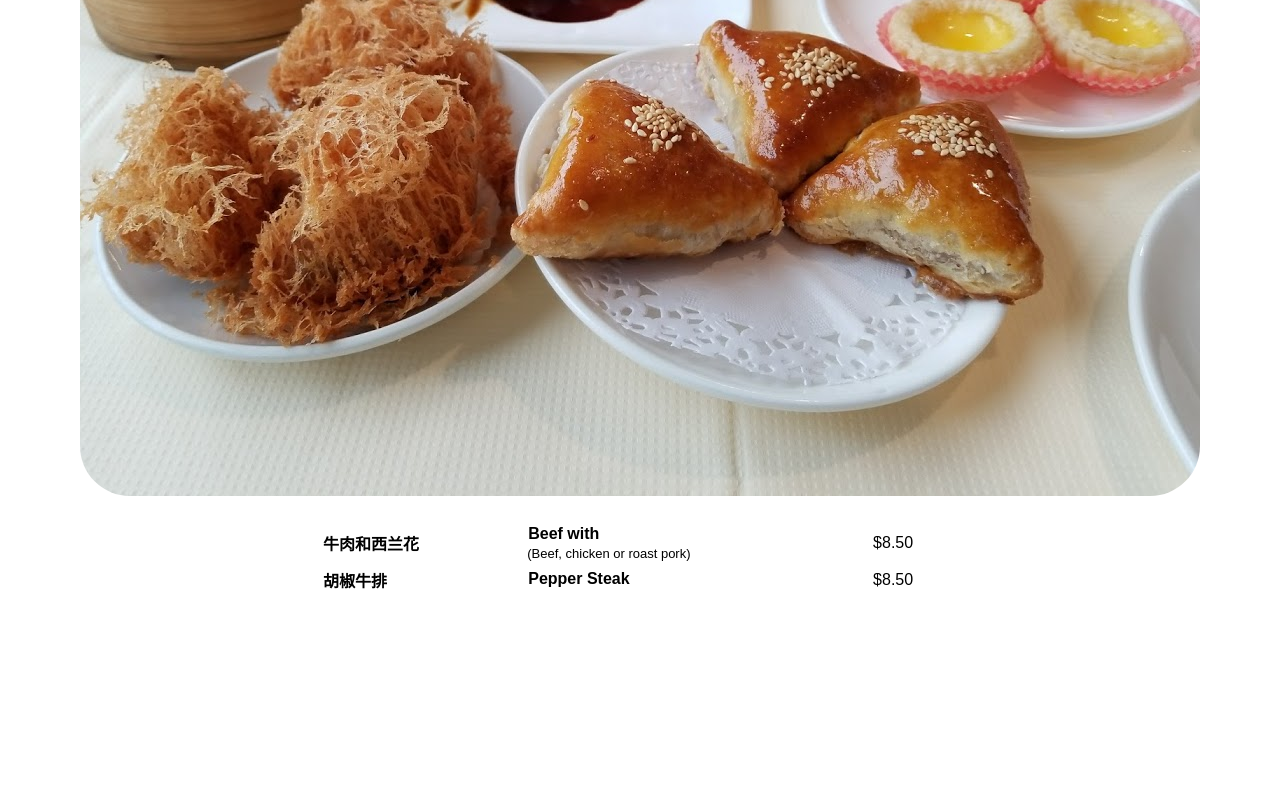
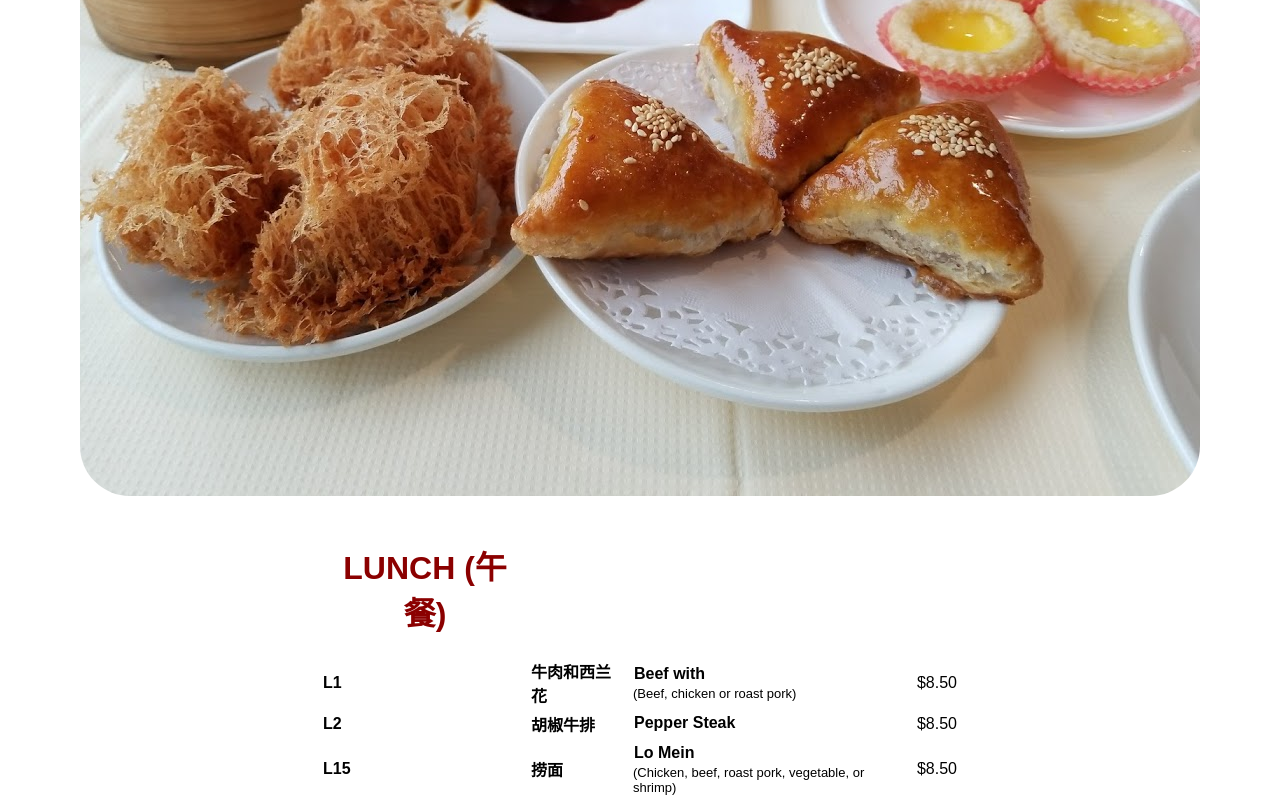
Before and after one commit to cwong2k16/MenuApp, a React (Create React App) app in the folder client/: page / in a window 1280 px wide. Shown: the part 552-1352 px from the top of the page. Before the commit the page ends 1148 px from the top, so only its background shows below. Built offline with nearby package versions, Linux system fonts and the light colour scheme.

Commit message:
general menu design looks fine; going to work on express back-end later to add/get items into/from mongoDB and dynamically display in menu

```diff
--- a/client/src/App.js
+++ b/client/src/App.js
@@ -5,8 +5,9 @@ class App extends Component {
   constructor(props) {
     super(props);
     this.state = {
-      data: [{"Chinese": "牛肉和西兰花", "English": "Beef with", "Desc":"(Beef, chicken or roast pork)", "Price":"$8.50"},
-             {"Chinese":"胡椒牛排", "English":"Pepper Steak", "Price":"$8.50"}]
+      data: [{"ID":"L1", "Chinese": "牛肉和西兰花", "English": "Beef with", "Desc":"(Beef, chicken or roast pork)", "Price":"$8.50"},
+             {"ID":"L2", "Chinese":"胡椒牛排", "English":"Pepper Steak", "Price":"$8.50"},
+             {"ID":"L15", "Chinese":"捞面", "English":"Lo Mein", "Desc":"(Chicken, beef, roast pork, vegetable, or shrimp)", "Price":"$8.50"}]
     };
   }
   render() {
@@ -43,16 +44,18 @@ class MenuBoard extends Component {
   render() {
     return(
       <table className = "Menu-board">
+      <h1 style={{color: "darkred", width: "100%"}}> LUNCH (午餐)</h1>
        {this.props.value.map(function(attribute, index){
          var desc;
          if(attribute.Desc){
            desc = attribute.Desc;
          }
          return <tr style = {{textAlign:"left"}}>
+          <th> {attribute.ID} </th>
           <th> {attribute.Chinese} </th>
           <td>
           <tr> <th>{attribute.English}</th></tr>
-          <tr style = {{fontSize: "small"}}> {desc} </tr>
+          <tr style = {{fontSize: "small", maxWidth:"20px"}}> {desc} </tr>
           </td>
           <td> {attribute.Price} </td>
          </tr>
```
